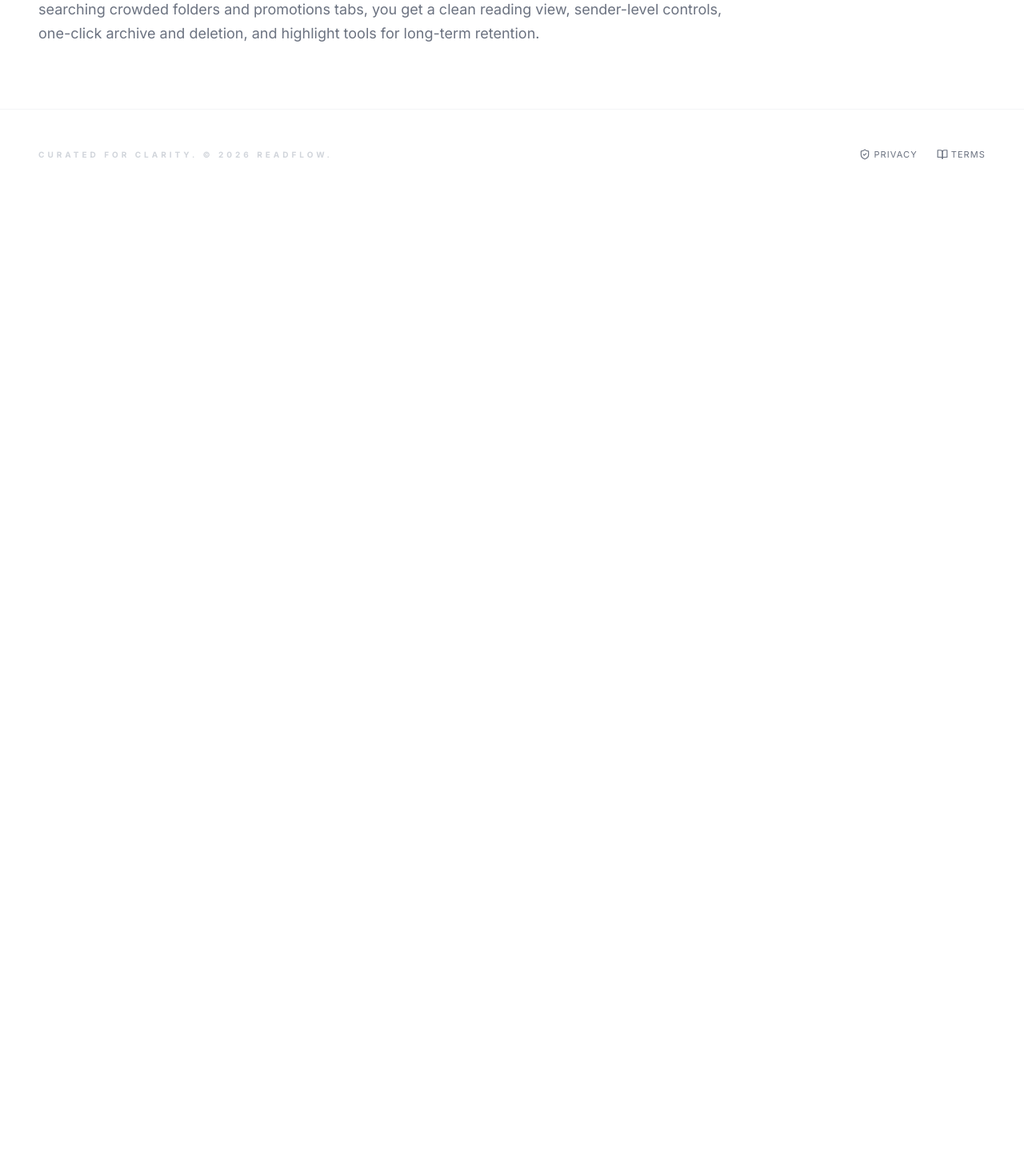
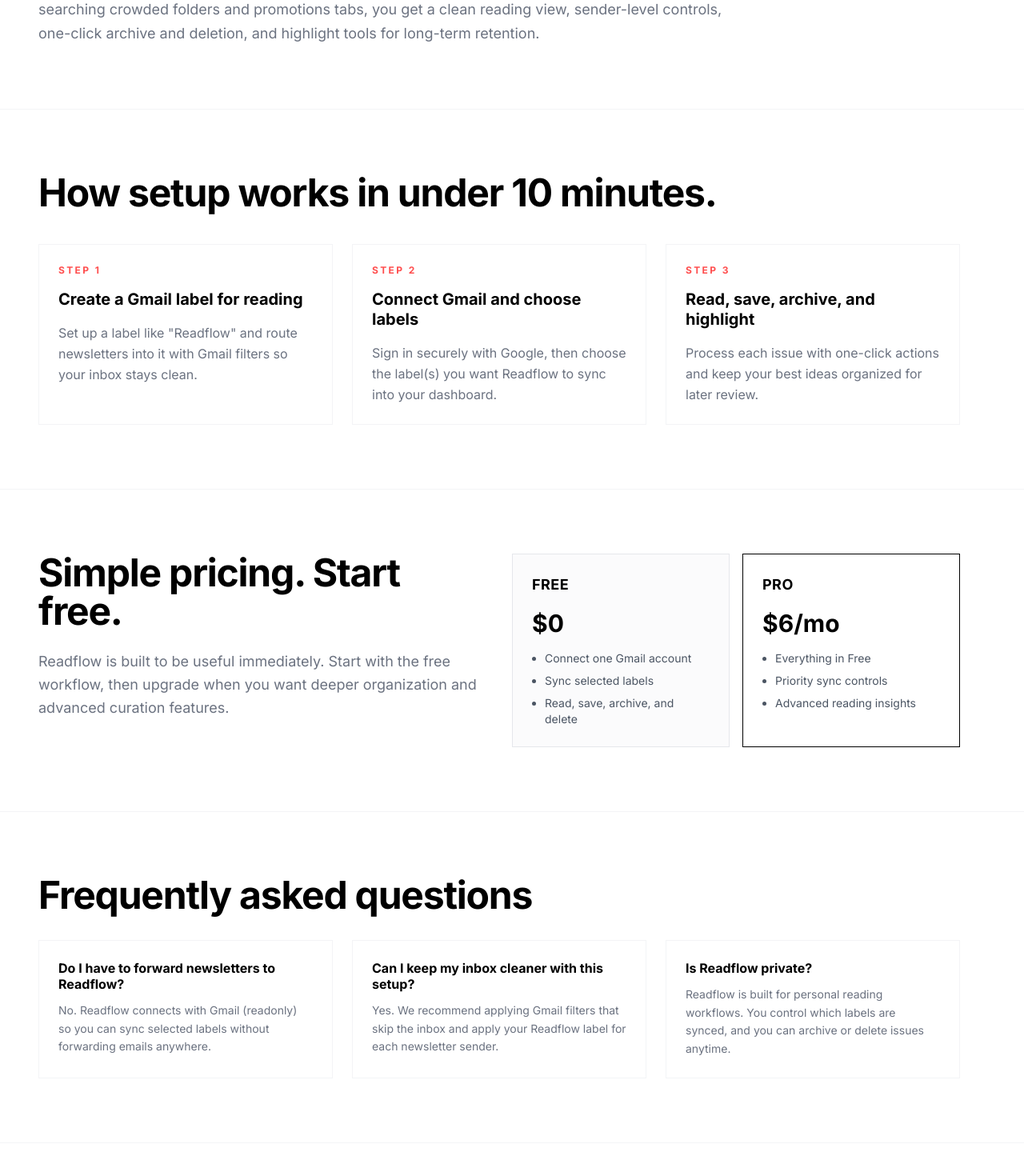
Before and after one commit to swermers/readflow, a Next.js app: page /landing in a window 1280 px wide. Shown: the part 1520-2990 px from the top of the page at 80% size. Before the commit the page ends 1769 px from the top, so only its background shows below. Built offline with nearby package versions, Linux system fonts and the light colour scheme.

Commit message:
Expand landing page with setup, pricing, and FAQ sections

```diff
--- a/app/landing/page.tsx
+++ b/app/landing/page.tsx
@@ -23,6 +23,39 @@
     title: 'Your private knowledge shelf',
     body: 'Build a personal library of the ideas you actually want to revisit later.',
     icon: Library,
+  },
+];
+
+const workflowSteps = [
+  {
+    title: 'Create a Gmail label for reading',
+    body: 'Set up a label like "Readflow" and route newsletters into it with Gmail filters so your inbox stays clean.',
+  },
+  {
+    title: 'Connect Gmail and choose labels',
+    body: 'Sign in securely with Google, then choose the label(s) you want Readflow to sync into your dashboard.',
+  },
+  {
+    title: 'Read, save, archive, and highlight',
+    body: 'Process each issue with one-click actions and keep your best ideas organized for later review.',
+  },
+];
+
+const faqItems = [
+  {
+    question: 'Do I have to forward newsletters to Readflow?',
+    answer:
+      'No. Readflow connects with Gmail (readonly) so you can sync selected labels without forwarding emails anywhere.',
+  },
+  {
+    question: 'Can I keep my inbox cleaner with this setup?',
+    answer:
+      'Yes. We recommend applying Gmail filters that skip the inbox and apply your Readflow label for each newsletter sender.',
+  },
+  {
+    question: 'Is Readflow private?',
+    answer:
+      'Readflow is built for personal reading workflows. You control which labels are synced, and you can archive or delete issues anytime.',
   },
 ];
 
@@ -89,6 +122,69 @@
         </p>
       </section>
 
+      <section className="px-6 md:px-12 py-20 border-t border-gray-100">
+        <div className="max-w-6xl">
+          <h2 className="text-3xl md:text-5xl font-bold tracking-tight mb-10">How setup works in under 10 minutes.</h2>
+          <div className="grid grid-cols-1 md:grid-cols-3 gap-6">
+            {workflowSteps.map((step, index) => (
+              <article key={step.title} className="border border-gray-100 p-6 bg-white space-y-4">
+                <p className="text-xs font-bold uppercase tracking-[0.2em] text-[#FF4E4E]">Step {index + 1}</p>
+                <h3 className="text-xl font-bold leading-tight">{step.title}</h3>
+                <p className="text-gray-500 leading-relaxed">{step.body}</p>
+              </article>
+            ))}
+          </div>
+        </div>
+      </section>
+
+      <section className="px-6 md:px-12 py-20 border-t border-gray-100">
+        <div className="max-w-6xl grid grid-cols-1 md:grid-cols-2 gap-8 items-start">
+          <div className="space-y-6">
+            <h2 className="text-3xl md:text-5xl font-bold tracking-tight">Simple pricing. Start free.</h2>
+            <p className="text-gray-500 text-lg leading-relaxed">
+              Readflow is built to be useful immediately. Start with the free workflow, then upgrade when you want deeper
+              organization and advanced curation features.
+            </p>
+          </div>
+
+          <div className="grid grid-cols-1 sm:grid-cols-2 gap-4">
+            <article className="border border-gray-200 p-6 bg-gray-50/70 space-y-4">
+              <h3 className="text-lg font-bold uppercase tracking-wide">Free</h3>
+              <p className="text-3xl font-bold">$0</p>
+              <ul className="text-sm text-gray-600 space-y-2 list-disc pl-4">
+                <li>Connect one Gmail account</li>
+                <li>Sync selected labels</li>
+                <li>Read, save, archive, and delete</li>
+              </ul>
+            </article>
+
+            <article className="border border-black p-6 bg-white space-y-4">
+              <h3 className="text-lg font-bold uppercase tracking-wide">Pro</h3>
+              <p className="text-3xl font-bold">$6/mo</p>
+              <ul className="text-sm text-gray-600 space-y-2 list-disc pl-4">
+                <li>Everything in Free</li>
+                <li>Priority sync controls</li>
+                <li>Advanced reading insights</li>
+              </ul>
+            </article>
+          </div>
+        </div>
+      </section>
+
+      <section className="px-6 md:px-12 py-20 border-t border-gray-100">
+        <div className="max-w-6xl space-y-8">
+          <h2 className="text-3xl md:text-5xl font-bold tracking-tight">Frequently asked questions</h2>
+          <div className="grid grid-cols-1 md:grid-cols-3 gap-6">
+            {faqItems.map((item) => (
+              <article key={item.question} className="border border-gray-100 p-6 bg-white space-y-3">
+                <h3 className="font-bold leading-tight">{item.question}</h3>
+                <p className="text-gray-500 leading-relaxed text-sm">{item.answer}</p>
+              </article>
+            ))}
+          </div>
+        </div>
+      </section>
+
       <footer className="px-6 md:px-12 py-12 flex flex-col md:flex-row justify-between items-center border-t border-gray-100 gap-8">
         <div className="text-[10px] font-bold uppercase tracking-[0.4em] text-gray-300">Curated for clarity. © 2026 Readflow.</div>
         <div className="flex items-center gap-6 text-[11px] uppercase tracking-[0.1em]">
```
